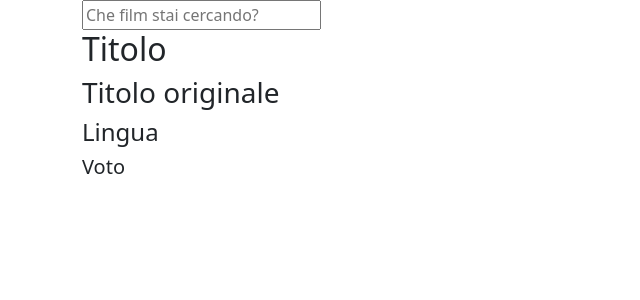
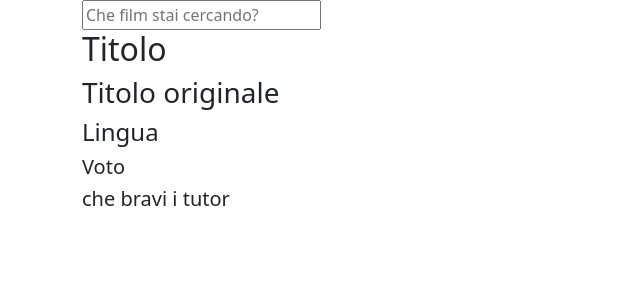
Before and after one commit to RavgaCode/vue-boolflix, a Vue app: page / in a window 1280 px wide. Shown: the top 300 px of the page, without its empty margins (0-640 px from the left). Built offline with nearby package versions, Linux system fonts and the light colour scheme.

Commit message:
repo fix

```diff
--- a/src/components/MainContent.vue
+++ b/src/components/MainContent.vue
@@ -10,6 +10,7 @@
           <h3>Titolo originale</h3>
           <h4>Lingua</h4>
           <h5>Voto</h5>
+          <h5>che bravi i tutor</h5>
         </div>
       </div>
     </div>
```
